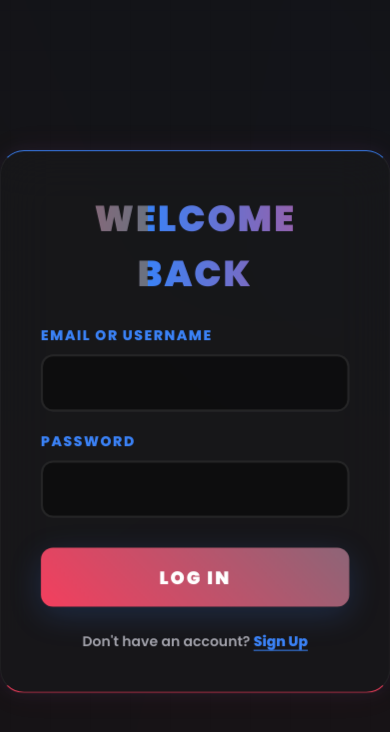
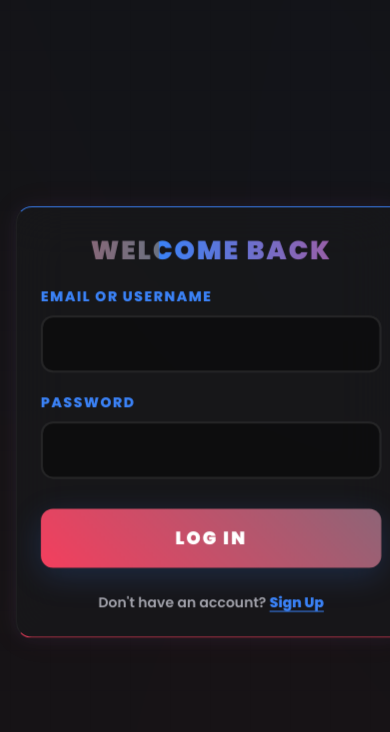
Before and after one commit to MuhammedAshfaque/InteraChat, a React (Vite) app in the folder client/: page / in a window 390 px wide. Shown: the top 732 px of the page. Built offline with nearby package versions, Linux system fonts and the light colour scheme; no server answers.

Commit message:
Responsiveness added

```diff
--- a/client/index.html
+++ b/client/index.html
@@ -3,7 +3,7 @@
   <head>
     <meta charset="UTF-8" />
     <link rel="icon" type="image/svg+xml" href="/favicon.svg" />
-    <meta name="viewport" content="width=device-width, initial-scale=1.0" />
+    <meta name="viewport" content="width=device-width, initial-scale=1.0, maximum-scale=1.0, user-scalable=no" />
     <title>client</title>
   </head>
   <body>
--- a/client/src/index.css
+++ b/client/src/index.css
@@ -846,8 +846,17 @@ body::after {
     font-size: 14px;
   }
 
+  .messages {
+    padding: 16px;
+  }
+
   .message {
     max-width: 85%;
+  }
+
+  .message-image {
+    max-width: 100%;
+    max-height: 220px;
   }
 
   .chat-input {
@@ -857,11 +866,39 @@ body::after {
 
   .chat-input input[type="text"] {
     padding: 10px 14px;
-    font-size: 14px;
+    font-size: 16px; /* Prevent iOS browser focus zoom */
   }
 
   .send-btn {
     width: 38px;
     height: 38px;
   }
+
+  .auth-container {
+    padding: 24px;
+    margin: 16px;
+    border-radius: 16px;
+  }
+
+  .auth-container h2 {
+    font-size: 26px;
+    margin-bottom: 16px;
+  }
+
+  .modal-content {
+    padding: 24px;
+    margin: 16px;
+    border-radius: 16px;
+    max-width: 90%;
+  }
+
+  .modal-content h3 {
+    font-size: 22px;
+    margin-bottom: 16px;
+  }
+
+  .select-members {
+    max-height: 200px;
+    margin-bottom: 16px;
+  }
 }
```
